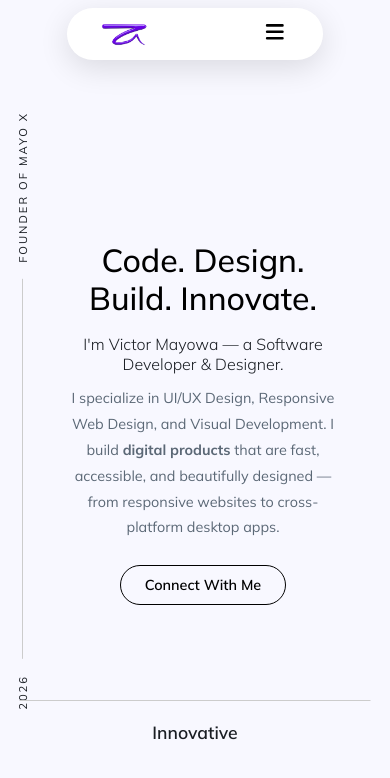
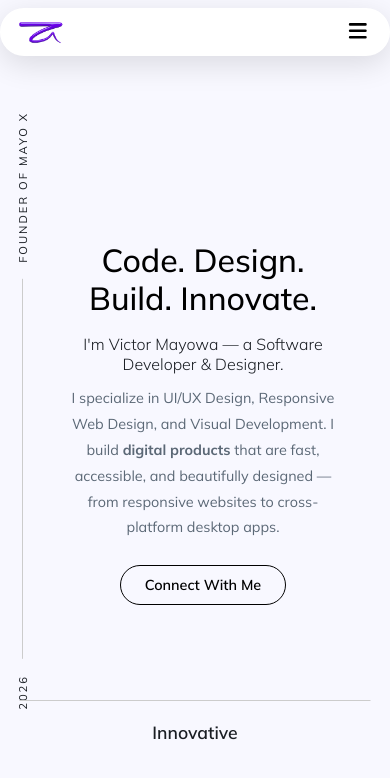
Before and after one commit to victormayowa185/VICTOR-MAYOWA, a React (Vite) app: page / in a window 390 px wide. Shown: the top 778 px of the page. Built offline with nearby package versions, Linux system fonts and the light colour scheme; no server answers; a web font is replaced by a local one.

Commit message:
fixed the nav bug

```diff
--- a/src/components/Navbar.tsx
+++ b/src/components/Navbar.tsx
@@ -46,7 +46,6 @@ const Navbar: React.FC = () => {
     return () => window.removeEventListener('navbar-visibility', handleVisibility);
   }, []);
 
-  // ---------- Center-expand entrance, plays once, gated on Preloader finishing ----------
   // ---------- Drop-from-top entrance, plays once, gated on Preloader finishing ----------
   useEffect(() => {
     const playEntrance = () => {
@@ -82,6 +81,7 @@ const Navbar: React.FC = () => {
   }, []);
 
   return (
+    <>
       <nav className="navbar" ref={navRef}>
         <div className="navbar-inner" ref={navInnerRef}>
           <div className="navbar-brand">
@@ -89,15 +89,11 @@ const Navbar: React.FC = () => {
               <img src="/logo.png" alt="MAYO X Logo" className="brand-logo-img" />
             </div>
           </div>
+
           <button className="hamburger" onClick={toggleMenu}>
             {menuOpen ? <HiX /> : <HiMenu />}
           </button>
-        <div className="blog-nav-wrapper">
-          <NavLink to="/blog" className="blog-link" onClick={closeMenu}>Blog</NavLink>
-        </div>
-      </div>
 
-      {menuOpen && <div className="menu-overlay" onClick={closeMenu} />}
           <ul className={`nav-links ${menuOpen ? 'open' : ''}`}>
             <li><NavLink to="/" end onClick={closeMenu}>Home</NavLink></li>
             <li><NavLink to="/about" onClick={closeMenu}>About</NavLink></li>
@@ -107,7 +103,14 @@ const Navbar: React.FC = () => {
               <NavLink to="/blog" className="blog-link" onClick={closeMenu}>Blog</NavLink>
             </li>
           </ul>
+
+          <div className="blog-nav-wrapper">
+            <NavLink to="/blog" className="blog-link" onClick={closeMenu}>Blog</NavLink>
+          </div>
+        </div>
       </nav>
+      {menuOpen && <div className="menu-overlay" onClick={closeMenu} />}
+    </>
   );
 };
 
--- a/src/styles/about.css
+++ b/src/styles/about.css
@@ -615,6 +615,7 @@
 
   .skills-grid {
     grid-template-columns: 1fr;
+    padding: 0 1rem;
   }
 
   .stats-grid-extra {
--- a/src/styles/navbar.css
+++ b/src/styles/navbar.css
@@ -8,7 +8,6 @@
 body {
   margin: 0;
   padding: 0;
-
 }
 
 /* ---------- Navbar Outer ---------- */
@@ -21,7 +20,7 @@ body {
   justify-content: center;
   align-items: flex-start;
   padding: 1rem 2rem;
-  z-index: 1000;
+  z-index: 1050;              /* ↑ was 1000 — now above the overlay */
   pointer-events: none;
 }
 
@@ -38,6 +37,7 @@ body {
   width: 70%;
   max-width: 1400px;
   transition: all 0.3s ease;
+  transform-origin: center center;
 }
 
 /* ---------- Brand / Logo ---------- */
@@ -61,8 +61,7 @@ body {
   margin: 0;
   padding: 0;
   align-items: center;
-  margin-left: auto;
-  /* ← pushes everything to the right */
+  margin-left: auto;            /* ← pushes everything to the right */
 }
 
 .nav-links li a {
@@ -77,28 +76,24 @@ body {
 }
 
 .nav-links li a:hover {
-  color: #7C3EFF;
-  /* visible purple on hover */
+  color: #7C3EFF;              /* visible purple on hover */
   opacity: 1;
 }
 
 .nav-links li a.active {
   color: #7C3EFF;
   font-weight: 600;
-  border-bottom: 2px solid #7C3EFF;
-  /* purple underline */
+  border-bottom: 2px solid #7C3EFF; /* purple underline */
 }
 
 /* ---------- Blog item inside ul (visible on desktop) ---------- */
 .blog-nav-item {
-  display: block;
-  /* ensure it's visible on desktop */
+  display: block;   /* ensure it's visible on desktop */
 }
 
 /* ---------- Separate Blog wrapper – hidden on desktop ---------- */
 .blog-nav-wrapper {
-  display: none;
-  /* hidden on desktop, because Blog is inside ul */
+  display: none;    /* hidden on desktop, because Blog is inside ul */
 }
 
 /* ---------- Hamburger (hidden on desktop) ---------- */
@@ -122,7 +117,7 @@ body {
 /* ---------- Mobile Styles (≤ 768px) ---------- */
 @media (max-width: 768px) {
   .navbar {
-    padding: 0.8rem 1rem;
+    padding: 0.8rem 0;        /* ← was 0.8rem 1rem — side padding removed */
   }
 
   .navbar-inner {
@@ -151,7 +146,7 @@ body {
     align-items: center;
     gap: 2rem;
     transition: right 0.3s ease-in-out;
-    z-index: 1050;
+    z-index: 1060;            /* ↑ was 1050 — drawer stays above navbar */
     padding: 2rem 1.5rem;
     list-style: none;
     margin: 0;
@@ -185,20 +180,12 @@ body {
   .blog-nav-wrapper {
     display: none;
   }
-
-
-  /* Removed the body::after blur entirely — .menu-overlay below
-   already handles the dimmed/blurred backdrop, so we don't need two. */
-
-  body.menu-open {
-    overflow: hidden;
-  }
 }
 
 /* ---------- Small phones (≤ 480px) ---------- */
 @media (max-width: 480px) {
   .navbar {
-    padding: 0.5rem 0.8rem;
+    padding: 0.5rem 0;        /* ← was 0.5rem 0.8rem — side padding removed */
   }
 
   .navbar-inner {
@@ -219,6 +206,7 @@ body {
   }
 }
 
+/* ---------- Overlay (sibling of <nav>, not child) ---------- */
 .menu-overlay {
   position: fixed;
   top: 0;
@@ -226,23 +214,6 @@ body {
   width: 100%;
   height: 100%;
   background: rgba(0, 0, 0, 0.5);
-  backdrop-filter: blur(6px);
-  -webkit-backdrop-filter: blur(6px);
-  z-index: 1040;
+  backdrop-filter: blur(3px);
+  z-index: 1040;            /* keep — sits below navbar (1050) */
 }
-
-.navbar-inner {
-  pointer-events: auto;
-  background: white;
-  border-radius: 9999px;
-  padding: 0.5rem 2rem;
-  display: flex;
-  align-items: center;
-  gap: 1.5rem;
-  box-shadow: 0 8px 30px rgba(0, 0, 0, 0.12);
-  width: 70%;
-  max-width: 1400px;
-  transition: all 0.3s ease;
-  transform-origin: center center;
-  /* new — makes scaleX expand from the middle outward */
-}
```
Lines whose indentation alone changed are shown as unchanged.
